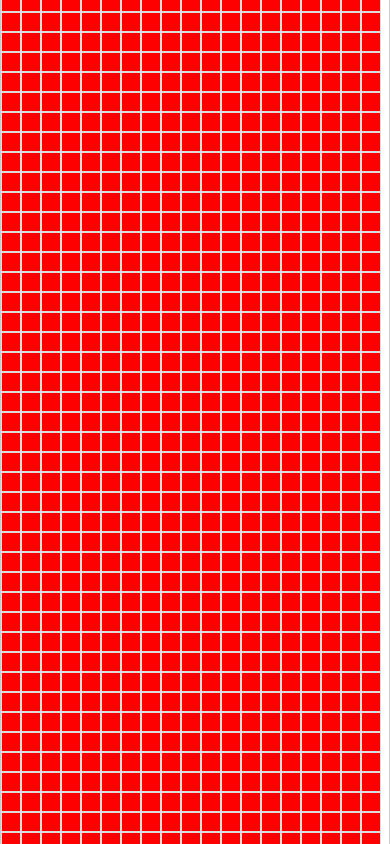
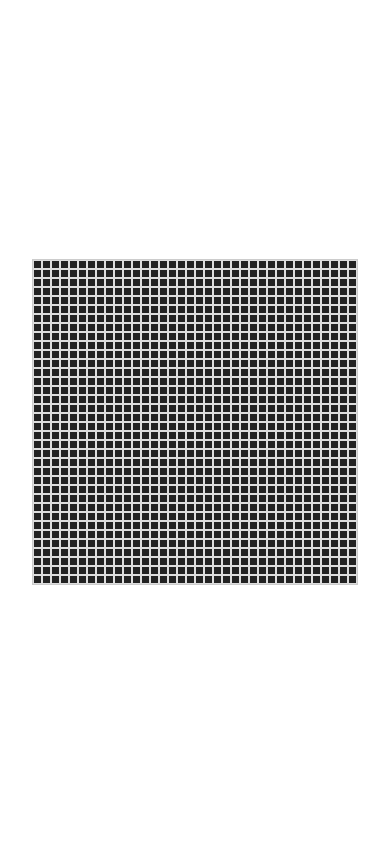
Before and after one commit to Chizh273/game-of-life, a React (Create React App) app: page / in a window 390 px wide. Shown: the top 844 px of the page. Built offline with nearby package versions, Linux system fonts and the light colour scheme.

Commit message:
Added redux store

```diff
--- a/src/App.js
+++ b/src/App.js
@@ -1,6 +1,8 @@
 import React, { Component } from 'react'
+import { Provider } from 'react-redux'
 import Grid from './components/Grid'
 import styled from 'styled-components'
+import store from './store'
 
 const AppWrapper = styled.div`
   align-items: center;
@@ -13,9 +15,11 @@ const AppWrapper = styled.div`
 class App extends Component {
   render () {
     return (
-      <AppWrapper>
-        <Grid size={36}/>
-      </AppWrapper>
+      <Provider store={store}>
+        <AppWrapper>
+          <Grid size={36}/>
+        </AppWrapper>
+      </Provider>
     )
   }
 }
--- a/src/components/Cell/index.jsx
+++ b/src/components/Cell/index.jsx
@@ -1,20 +1,16 @@
-import React from 'react'
 import PropTypes from 'prop-types'
 import styled from 'styled-components'
 
-const CellWrapper = styled.div`
-  height: 20px;
-  width: 20px;
+const Cell = styled.div`
+  height: ${({size}) => size}px;
+  width: ${({size}) => size}px;
   border: 1px solid #ddd;
-  background-color: ${props => props.isActive ? 'red': 'none'};
+  background-color: ${({isActive}) => isActive ? '#222': 'none'};
 `
 
-function Cell ({isActive}) {
-  return <CellWrapper isActive={isActive}/>
-}
-
 Cell.propTypes = {
-  isActive: PropTypes.bool.isRequired
+  isActive: PropTypes.bool.isRequired,
+  size: PropTypes.number.isRequired
 }
 
 export default Cell
--- /dev/null
+++ b/src/components/Grid/GridWrapper.jsx
@@ -0,0 +1,16 @@
+import PropTypes from 'prop-types'
+import styled from 'styled-components'
+
+const GridWrapper = styled.div`
+  border: 1px solid #ccc;
+  display: flex;
+  flex-wrap: wrap;
+  width: ${({size, cellSize}) => size * cellSize + 2}px;
+`
+
+GridWrapper.propTypes = {
+  cellSize: PropTypes.number.isRequired,
+  size: PropTypes.number.isRequired
+}
+
+export default GridWrapper
--- a/src/components/Grid/index.jsx
+++ b/src/components/Grid/index.jsx
@@ -1,21 +1,20 @@
 import React from 'react'
 import PropTypes from 'prop-types'
 import range from 'lodash-es/range'
-import styled from 'styled-components'
+import GridWrapper from './GridWrapper'
 import Cell from '../Cell'
-
-const GridWrapper = styled.div`
-  border: 1px solid #ccc;
-  display: flex;
-  flex-wrap: wrap;
-  width: ${props => props.size * 20 + 2}px;
-`
+import calcCellSize from '../../utils/calcCellSize'
 
 function Grid ({size}) {
   const grid = range(0, size * size)
+  const cellSize = calcCellSize(
+    (window.innerHeight < window.innerWidth ? window.innerHeight : window.innerWidth),
+    size
+  )
+
   return (
-    <GridWrapper size={size}>
-      {grid.map(item => <Cell key={item} isActive={true}/>)}
+    <GridWrapper size={size} cellSize={cellSize}>
+      {grid.map(item => <Cell key={item} size={cellSize} isActive={true}/>)}
     </GridWrapper>
   )
 }
--- /dev/null
+++ b/src/middlewares/timer.js
@@ -0,0 +1,3 @@
+export default store => next => action => {
+
+}
--- /dev/null
+++ b/src/reducers/grid.js
@@ -0,0 +1,4 @@
+export default (state = {}, action) => {
+
+  return state
+}
--- /dev/null
+++ b/src/reducers/index.js
@@ -0,0 +1,6 @@
+import { combineReducers } from 'redux'
+import grid from './grid'
+
+export default combineReducers({
+  grid
+})
--- /dev/null
+++ b/src/store/index.js
@@ -0,0 +1,22 @@
+import { createStore, applyMiddleware, compose } from 'redux'
+import timer from '../middlewares/timer'
+import reducer from '../reducers'
+
+/* eslint-disable */
+const composeEnhancers =
+  typeof window === 'object' &&
+  window.__REDUX_DEVTOOLS_EXTENSION_COMPOSE__ ?
+    window.__REDUX_DEVTOOLS_EXTENSION_COMPOSE__({
+      // Specify extension’s options like name, actionsBlacklist, actionsCreators, serialize...
+    }) : compose;
+/* eslint-enable */
+
+const enhancer = composeEnhancers(
+  applyMiddleware(
+    timer
+  )
+)
+
+const store = createStore(reducer, {}, enhancer)
+
+export default store
--- /dev/null
+++ b/src/utils/calcCellSize.js
@@ -0,0 +1,2 @@
+export default (windowSize, gridSize) =>
+  Math.floor((windowSize - (windowSize / 10)) / gridSize)
```
